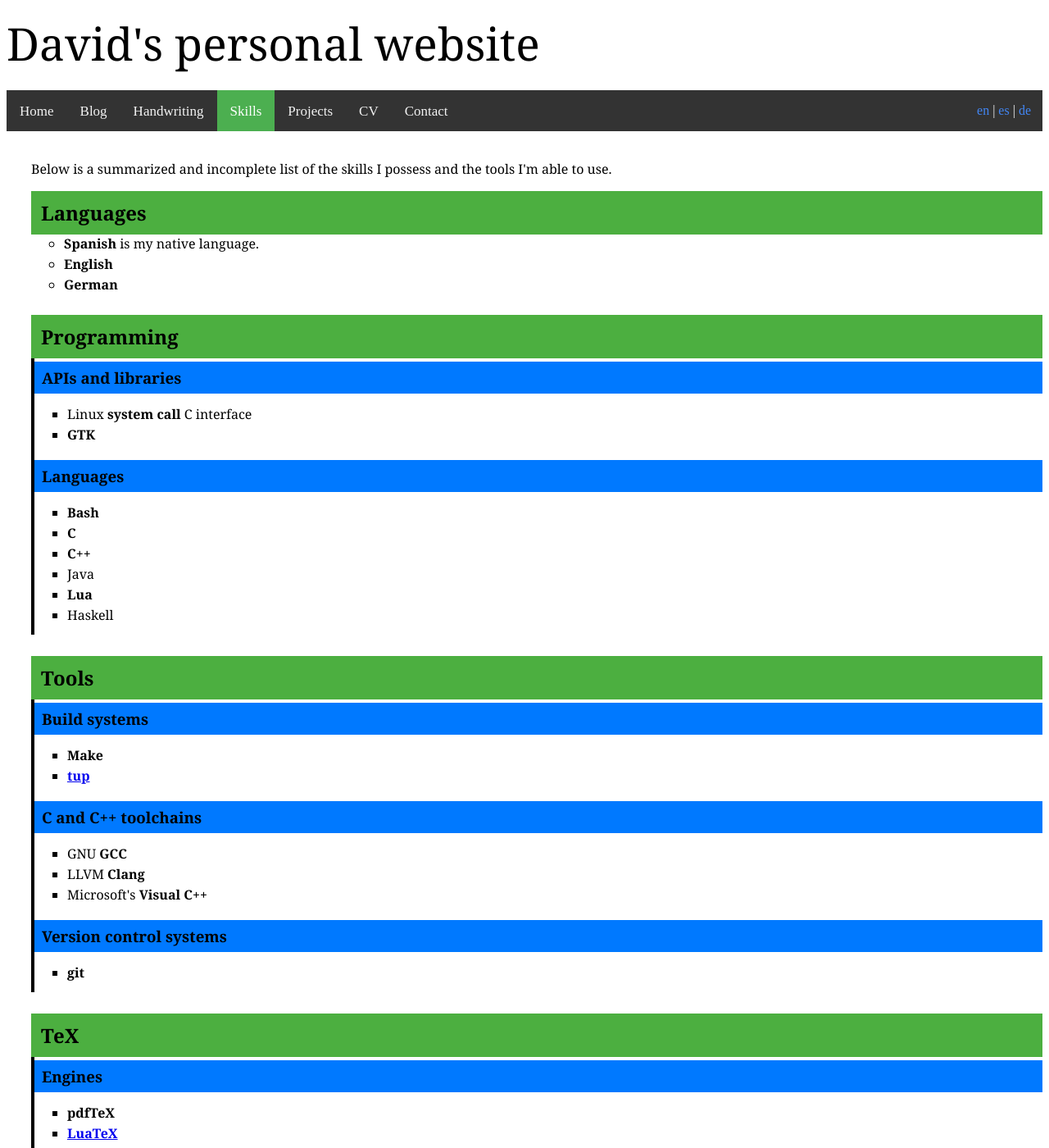
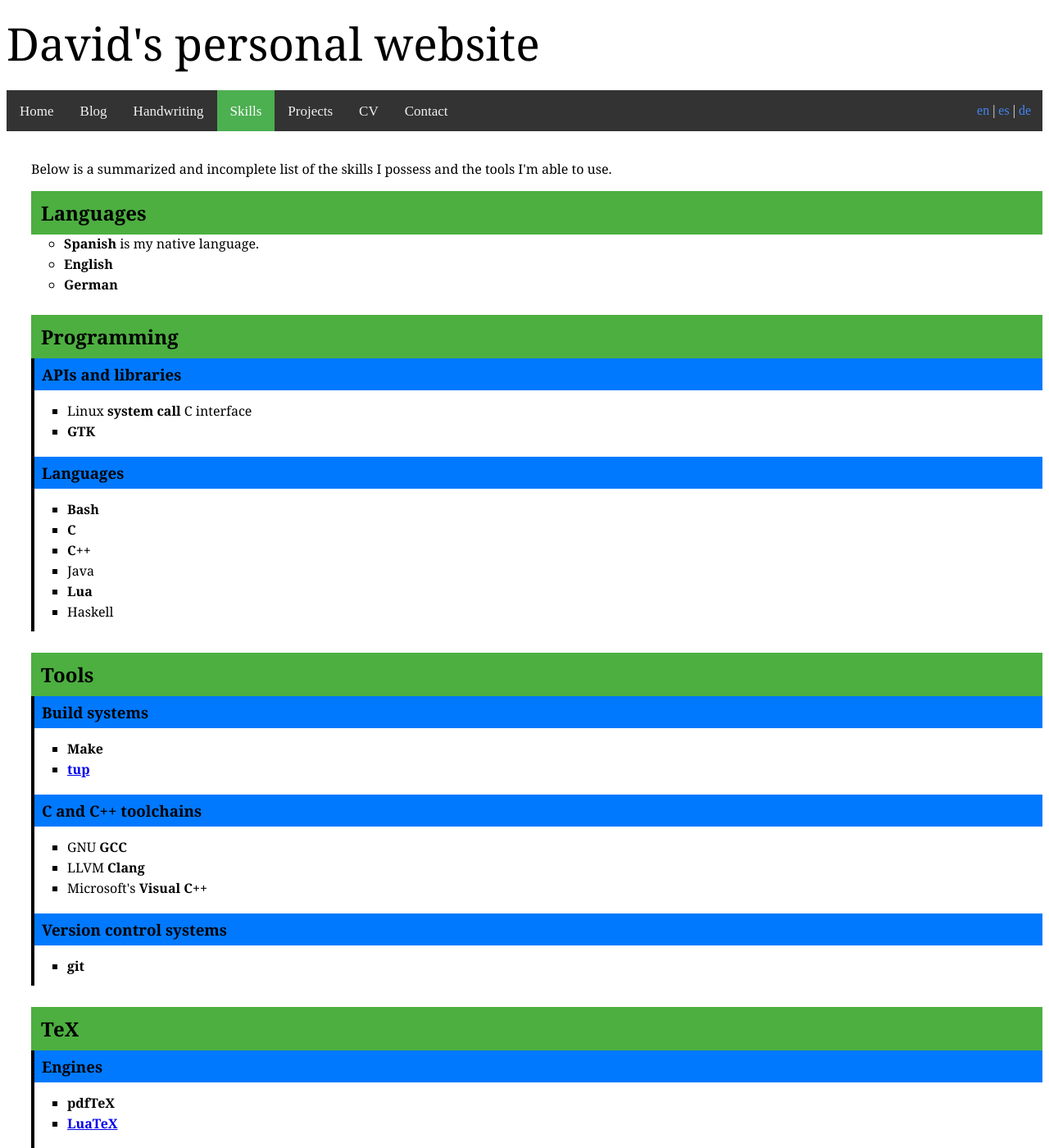
Before and after one commit to kalrish/website, a Jekyll site: the page built from eng/skills.html, in a window 1280 px wide and 1400 px high. Shown: the whole window at 82% size. Built offline with Jekyll 4.4.1, drawn with Linux system fonts in a browser that asks for light colours.

Commit message:
Remove padding above subsections in the skills page

```diff
--- a/assets/skills.css
+++ b/assets/skills.css
@@ -26,7 +26,6 @@ ul.toplist > li + li {
 }
 
 ul.subsections {
-	padding-top: 4px;
 	-webkit-padding-start: 0;
 	list-style-type: none;
 }
```
